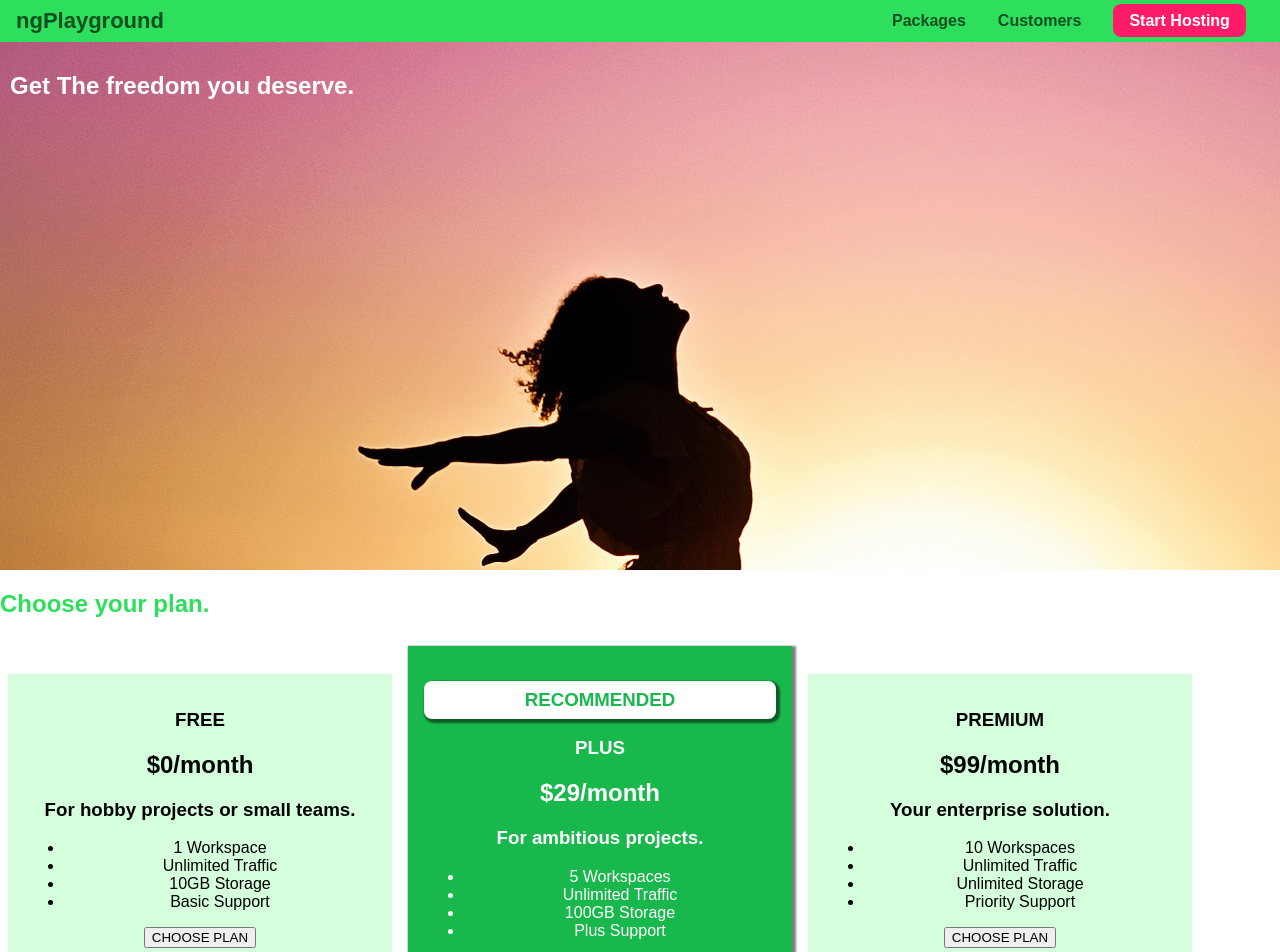
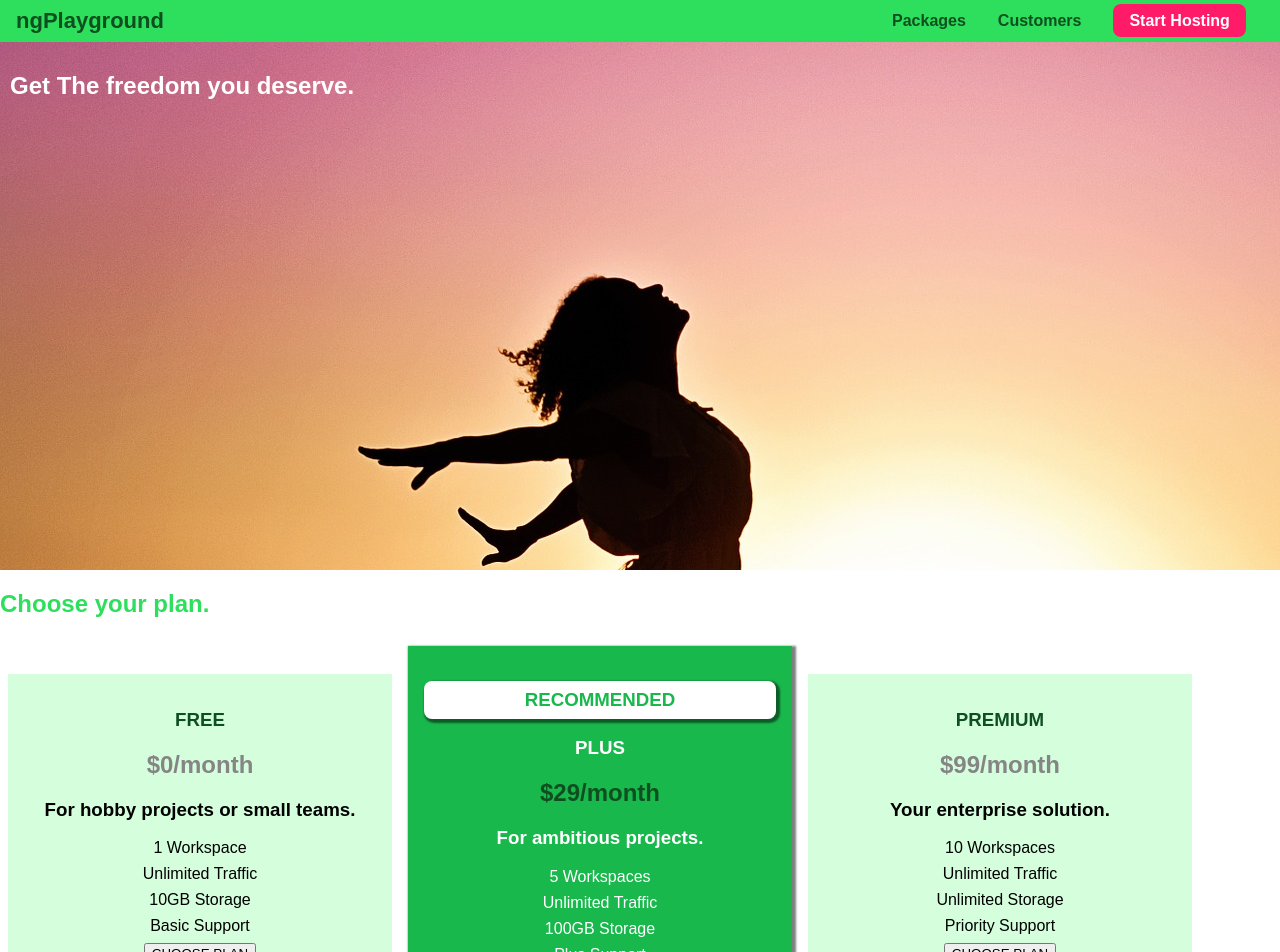
Before and after one commit to passakornsdev/angular-examination, an Angular app: page /css/home in a window 1280 px wide. Shown: the top 952 px of the page. Built offline with nearby package versions, Linux system fonts and the light colour scheme.

Commit message:
style plan title and price

```diff
--- a/src/app/modules/learning-css/pages/home/home.component.css
+++ b/src/app/modules/learning-css/pages/home/home.component.css
@@ -37,3 +37,29 @@
   box-shadow: 2px 2px 2px 2px rgba(0, 0, 0, .5);
   border-radius: 8px;
 }
+
+.plan__features {
+  list-style: none;
+  margin: 0;
+  padding: 0;
+}
+
+.plan__feature {
+  margin: 8px 0;
+}
+
+.plan__title {
+  color: #0e4f1f;
+}
+
+.plan__price {
+  color: #858585;
+}
+
+.plan--highlighted .plan__title {
+  color: white;
+}
+
+.plan--highlighted .plan__price {
+  color: #0e4f1f;
+}
--- a/src/app/modules/learning-css/pages/home/home.component.html
+++ b/src/app/modules/learning-css/pages/home/home.component.html
@@ -5,14 +5,14 @@
   <h1 class="section-title">Choose your plan.</h1>
   <div>
     <article class="plan">
-      <h1>FREE</h1>
-      <h2>$0/month</h2>
+      <h1 class="plan__title">FREE</h1>
+      <h2 class="plan__price">$0/month</h2>
       <h3>For hobby projects or small teams.</h3>
-      <ul>
-        <li>1 Workspace</li>
-        <li>Unlimited Traffic</li>
-        <li>10GB Storage</li>
-        <li>Basic Support</li>
+      <ul class="plan__features">
+        <li class="plan__feature">1 Workspace</li>
+        <li class="plan__feature">Unlimited Traffic</li>
+        <li class="plan__feature">10GB Storage</li>
+        <li class="plan__feature">Basic Support</li>
       </ul>
       <div>
         <button>CHOOSE PLAN</button>
@@ -20,28 +20,28 @@
     </article>
     <article class="plan plan--highlighted">
       <h1 class="plan__annotation">RECOMMENDED</h1>
-      <h1>PLUS</h1>
-      <h2>$29/month</h2>
+      <h1 class="plan__title">PLUS</h1>
+      <h2 class="plan__price">$29/month</h2>
       <h3>For ambitious projects.</h3>
-      <ul>
-        <li>5 Workspaces</li>
-        <li>Unlimited Traffic</li>
-        <li>100GB Storage</li>
-        <li>Plus Support</li>
+      <ul class="plan__features">
+         <li class="plan__feature">5 Workspaces</li>
+         <li class="plan__feature">Unlimited Traffic</li>
+         <li class="plan__feature">100GB Storage</li>
+         <li class="plan__feature">Plus Support</li>
       </ul>
       <div>
         <button>CHOOSE PLAN</button>
       </div>
     </article>
     <article class="plan">
-      <h1>PREMIUM</h1>
-      <h2>$99/month</h2>
+      <h1 class="plan__title">PREMIUM</h1>
+      <h2 class="plan__price">$99/month</h2>
       <h3>Your enterprise solution.</h3>
-      <ul>
-        <li>10 Workspaces</li>
-        <li>Unlimited Traffic</li>
-        <li>Unlimited Storage</li>
-        <li>Priority Support</li>
+      <ul class="plan__features">
+         <li class="plan__feature">10 Workspaces</li>
+         <li class="plan__feature">Unlimited Traffic</li>
+         <li class="plan__feature">Unlimited Storage</li>
+         <li class="plan__feature">Priority Support</li>
       </ul>
       <div>
         <button>CHOOSE PLAN</button>
```
